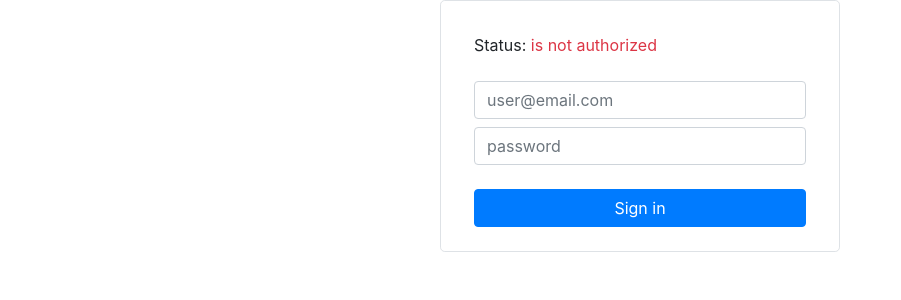
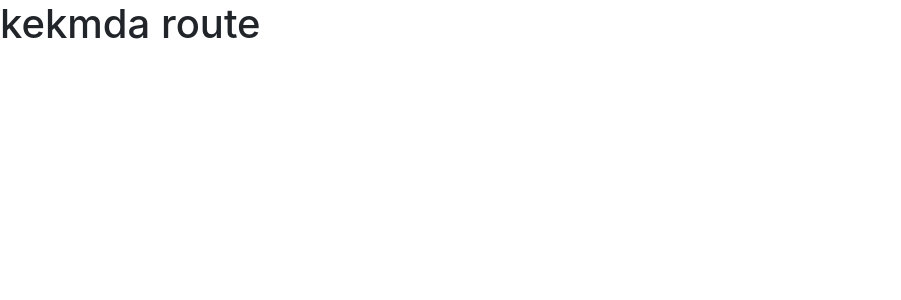
Before and after one commit to Deiklov/diplom_front, a React (Create React App) app: page / in a window 1280 px wide. Shown: the top 300 px of the page, without its empty margins (0-901 px from the left). Built offline with nearby package versions, Linux system fonts and the light colour scheme.

Commit message:
base routing

```diff
--- a/package.json
+++ b/package.json
@@ -10,9 +10,11 @@
     "@types/node": "^12.19.15",
     "@types/react": "^16.14.2",
     "@types/react-dom": "^16.9.10",
+    "@types/react-router": "^5.1.11",
     "bootstrap": "^4.6.0",
     "react": "^17.0.1",
     "react-dom": "^17.0.1",
+    "react-router-dom": "^5.2.0",
     "react-scripts": "4.0.1",
     "typescript": "^4.1.3",
     "web-vitals": "^0.2.4"
@@ -40,5 +42,9 @@
       "last 1 firefox version",
       "last 1 safari version"
     ]
+  },
+  "devDependencies": {
+    "@types/history": "^4.7.8",
+    "@types/react-router-dom": "^5.1.7"
   }
 }
--- a/src/App.tsx
+++ b/src/App.tsx
@@ -5,6 +5,7 @@ import AuthViewModelImpl from './presentation/view-model/auth/AuthViewModelImpl'
 import AuthFakeApi from './data/auth/AuthFakeApi';
 import LoginUseCase from './domain/interactors/auth/LoginUseCase';
 import AuthHolder from './domain/entity/auth/models/AuthHolder';
+import {BrowserRouter, Switch, Route} from 'react-router-dom'
 
 function App(): JSX.Element {
     // data layer
@@ -16,9 +17,22 @@ function App(): JSX.Element {
     const authViewModel = new AuthViewModelImpl(loginUseCase, authHolder);
 
     return (
-      <div className="app-container d-flex container-fluid">
-        <AuthComponent authViewModel={authViewModel} />
-      </div>
+        <BrowserRouter>
+            <Switch>
+                <Route path="/login" exact={true} render={() => {
+                    return (<div className="app-container d-flex container-fluid">
+                        <AuthComponent authViewModel={authViewModel}/>
+                    </div>)
+                }}/>
+                <Route path="/" render={() => {
+                    return <h1>kekmda route</h1>
+                }}/>
+                <Route render={() => {
+                    return <h1>Not found route!</h1>
+                }}/>
+            </Switch>
+        </BrowserRouter>
+
     );
 }
 
```
Also changed, not shown: 2 other files (tests, documents, lock files or other folders). Lines whose indentation alone changed are shown as unchanged.
